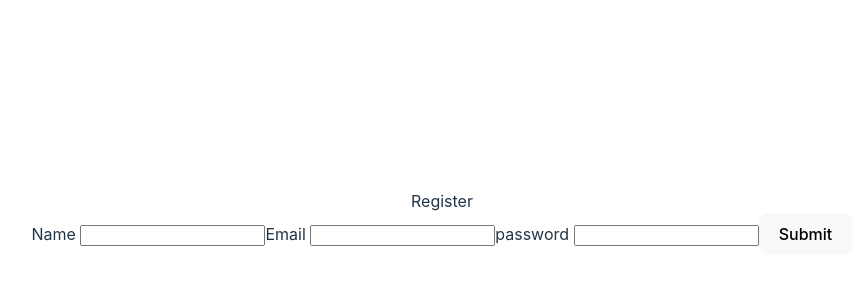
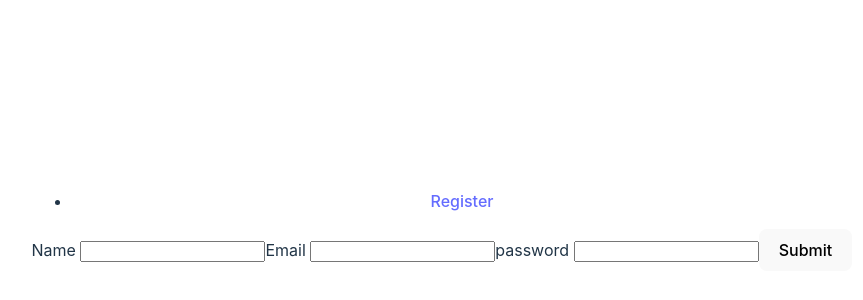
Before and after one commit to setazarm/movies-api, a React (Vite) app in the folder client/: page /register in a window 1280 px wide. Shown: the part 178-478 px from the top of the page, without its empty margins (198-1061 px from the left). Built offline with nearby package versions, Linux system fonts and the light colour scheme.

Commit message:
add navbar component

```diff
--- a/client/src/App.jsx
+++ b/client/src/App.jsx
@@ -3,6 +3,7 @@
 import './App.css'
 import LoginForm from './components/LoginForm'
 import MovieCard from './components/MovieCard'
+import Navbar from './components/Navbar'
 import Register from './components/Register'
 function App() {
 
@@ -10,12 +11,11 @@
 
     <BrowserRouter>
     <div className="App">
+      <Navbar/>
       <Routes>
 <Route path="/" element={<LoginForm/>} />
-<Route path="/register" element={ <Register/>} />
+<Route path="/register" element={<Register/>}/>
 <Route path="/movies" element={<MovieCard/>} />
-
-
       </Routes>
     </div>
     </BrowserRouter>
--- /dev/null
+++ b/client/src/components/Navbar.jsx
@@ -0,0 +1,15 @@
+import React, { useContext } from 'react'
+import {NavLink} from "react-router-dom"
+
+
+export default function Navbar() {
+
+  return (
+    <nav>
+      <ul>
+
+        <li><NavLink to="/register">Register </NavLink></li>
+      </ul>
+    </nav>
+  )
+}
--- a/client/src/components/Register.jsx
+++ b/client/src/components/Register.jsx
@@ -23,7 +23,7 @@
         })
     }
   return (
-    <div>Register
+    <div>
         <form onSubmit={submitHandler} >
            <label htmlFor="">Name <input type="text" name='name' /></label>
            <label htmlFor="">Email <input type="email" name='email' /></label>
```
